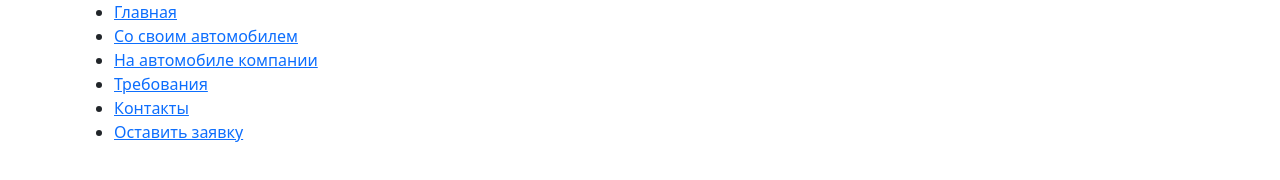
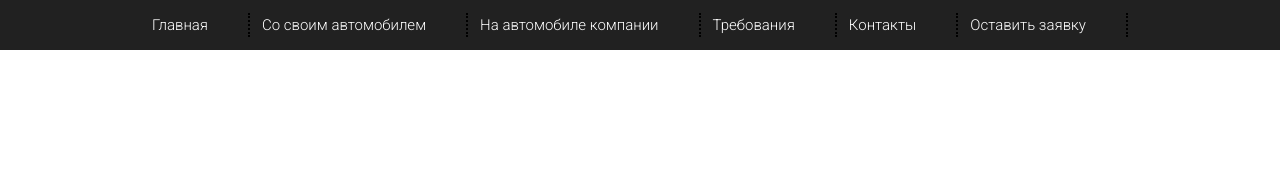
Before and after one commit to BLazzeD21/Figma-UBER, a plain HTML site: page src/index.html in a window 1280 px wide. Drawn offline with Linux system fonts and the light colour scheme.

Commit message:
Created nav

```diff
--- a/src/css/style.css
+++ b/src/css/style.css
@@ -0,0 +1,30 @@
+* {
+    font-family: 'Roboto', sans-serif;
+}
+
+nav {
+    height: 50px;
+    background-color: #212121;
+
+}
+
+.menu {
+    display: flex;
+    justify-content: space-between;
+    padding: 13px 70px;
+    margin: 0;
+    list-style-type: none;
+
+}
+
+.menu .menu_link {
+    color: #FFF;
+    font-size: 15px;
+    font-weight: 300;
+    text-decoration: none;
+}
+
+.menu .menu_item {
+    border-right: 2px dotted black;
+    padding-right: 40px;
+}
--- a/src/index.html
+++ b/src/index.html
@@ -4,14 +4,15 @@
     <meta charset="UTF-8">
     <meta name="viewport" content="width=device-width, initial-scale=1.0">
     <title>Uber</title>
+    <link href="https://fonts.googleapis.com/css2?family=Roboto:wght@300;400;700&display=swap" rel="stylesheet">
     <link rel="stylesheet" href="css/bootstrap-reboot.min.css">
     <link rel="stylesheet" href="css/bootstrap-grid.min.css">
     <link rel="stylesheet" href="css/style.css">
 </head>
 <body>
     <header>
-        <div class="container">
-            <nav>
+        <nav>
+            <div class="container">
                 <ul class="menu">
                     <li class="menu_item"><a href="#" class="menu_link">Главная</a></li>
                     <li class="menu_item"><a href="#" class="menu_link">Со своим автомобилем</a></li>
@@ -20,7 +21,12 @@
                     <li class="menu_item"><a href="#" class="menu_link">Контакты</a></li>
                     <li class="menu_item"><a href="#" class="menu_link">Оставить заявку</a></li>
                 </ul>
-            </nav>
+            </div>
+        </nav>
+        <div class="subheader">
+            <div class="container">
+
+            </div>
         </div>
     </header>
 </body>
```
